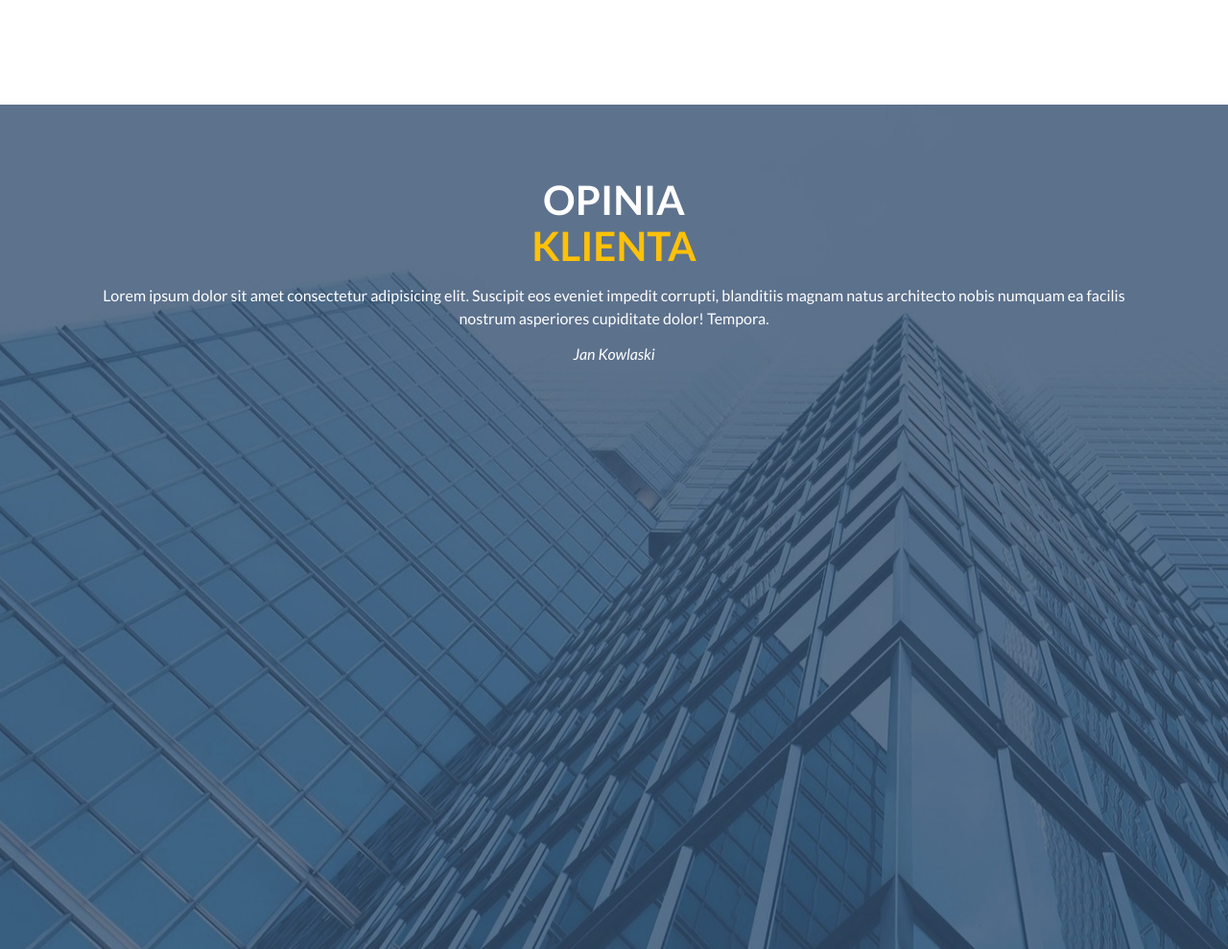
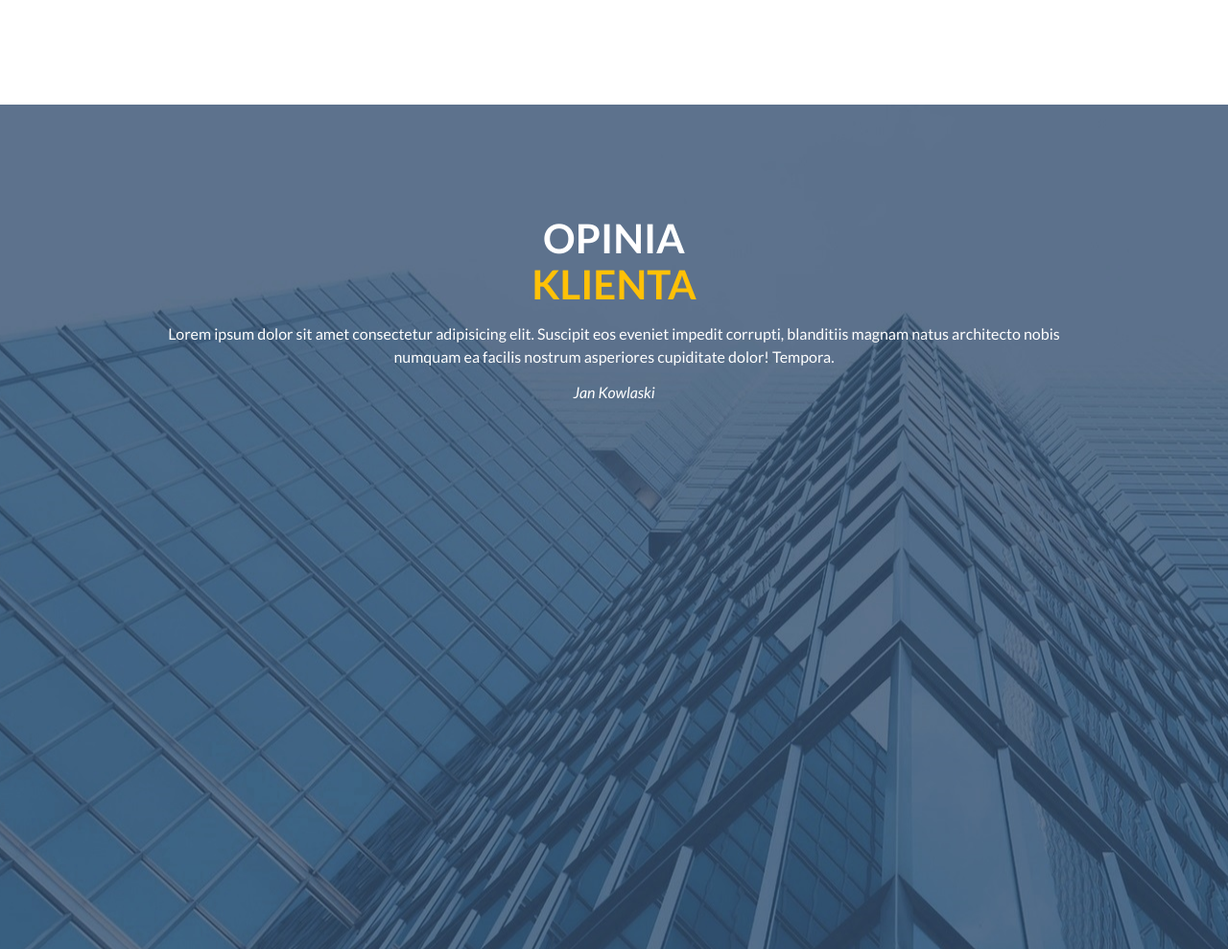
Before and after one commit to KSzostko/BuildingCompany, a website: page src/content/index.html in a window 1280 px wide. Shown: the part 1065-2054 px from the top of the page at 96% size. Drawn offline with nearby package versions, Linux system fonts and the light colour scheme; files that its build step writes are made by us from their sources; files whose address does not match are found by name.

Commit message:
added media for 640px width

```diff
--- a/src/scss/main.scss
+++ b/src/scss/main.scss
@@ -464,6 +464,10 @@ body {
         height: 110vh;
     }
 
+    @media(min-width: 640px) and (orientation: landscape) {
+        padding-top: 10vh;
+    }
+
     &__title {
         margin-bottom: 16px;
         font-size: 42px;
@@ -502,6 +506,10 @@ body {
         @media(min-width: 533px) and (orientation: landscape) {
             margin: 16px 100px;
         }
+
+        @media(min-width: 640px) and (orientation: landscape) {
+            margin: 16px 150px;
+        }
     }
 
     &__content {
```
